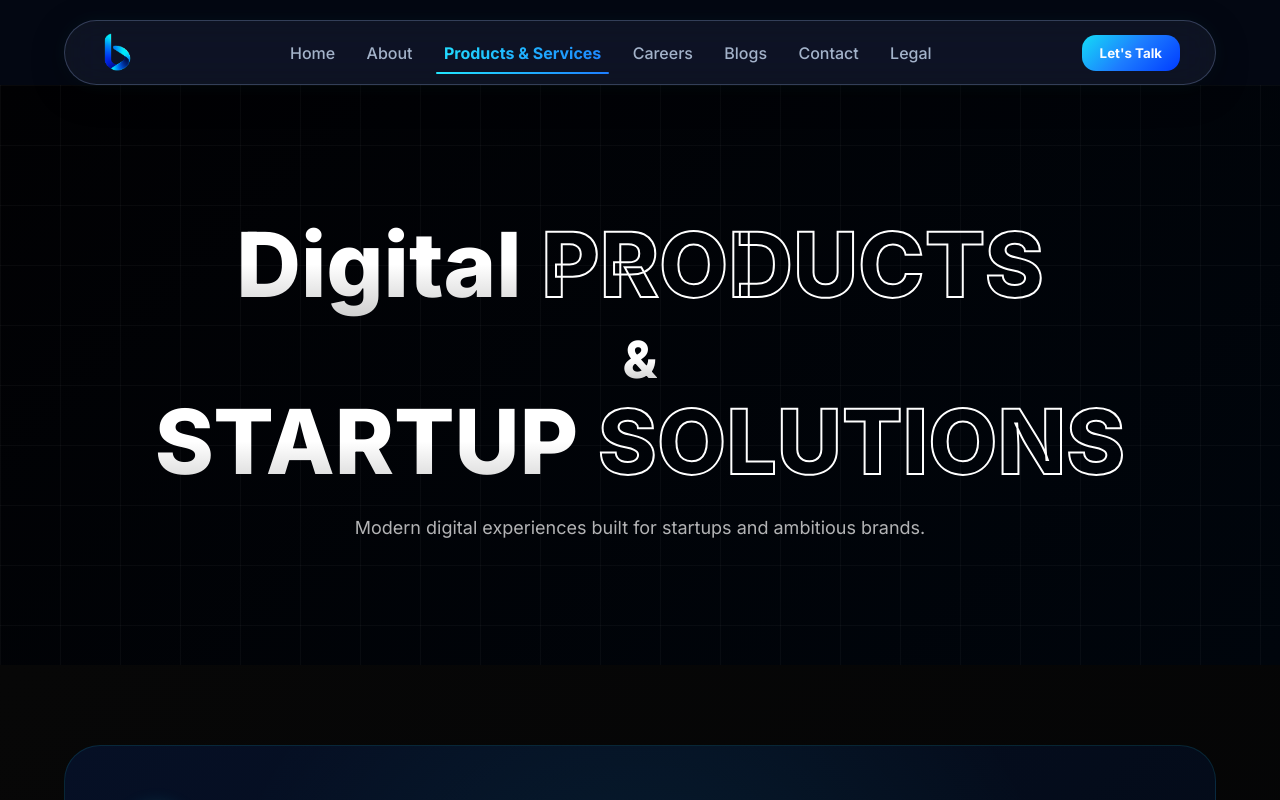
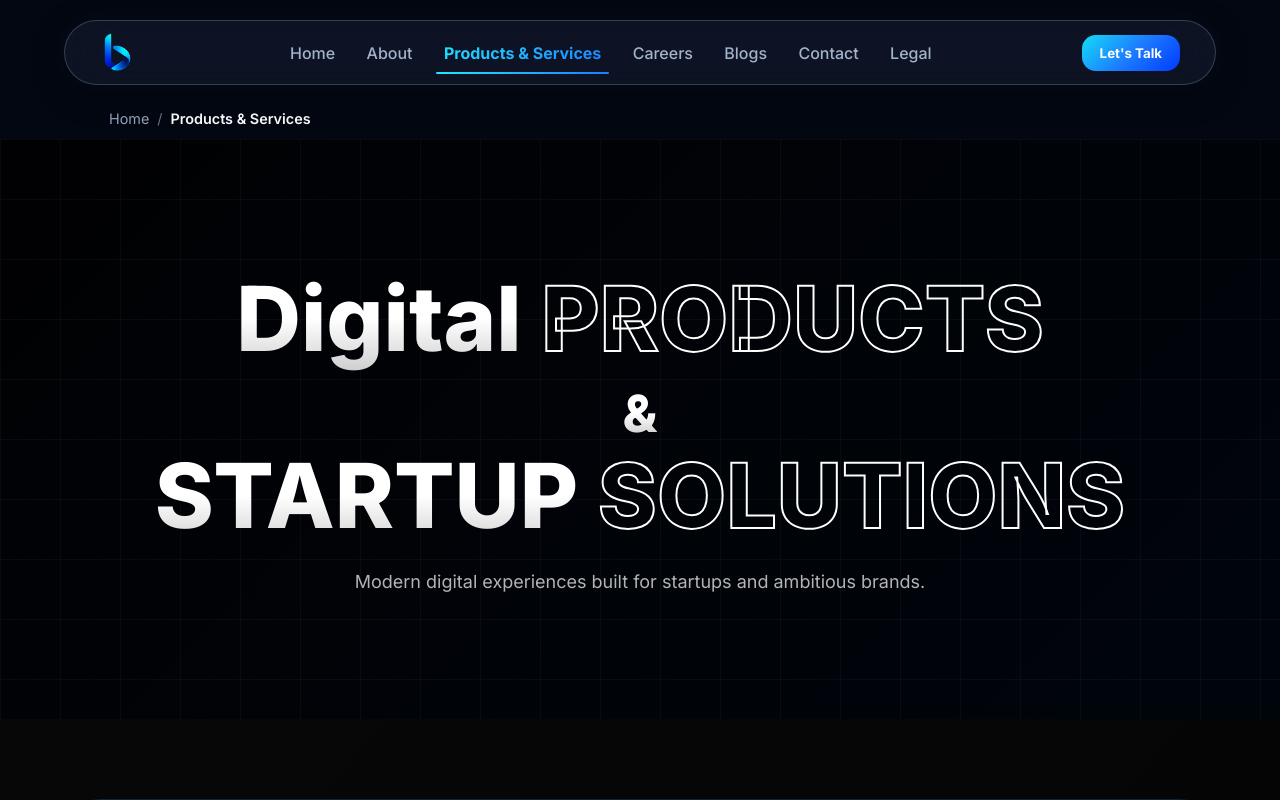
Before and after one commit to brevto/brevto-innovations-website, a React (Vite) app: page / in a window 1280 px wide. Both pictures are taken after a click on the button "Explore Services". Shown: the top 800 px of the page. Built offline with nearby package versions, Linux system fonts and the light colour scheme; no server answers.

Commit message:
Added breadcrumbs , added secon email in the footer

```diff
--- a/src/components/layout/Footer.jsx
+++ b/src/components/layout/Footer.jsx
@@ -105,6 +105,7 @@ const Footer = () => {
             <h3>Contact</h3>
 
             <p>brevto.official@gmail.com</p>
+            <p>brevto.support@gmail.com</p>
             <p>India</p>
 
           </div>
--- a/src/components/layout/Layout.jsx
+++ b/src/components/layout/Layout.jsx
@@ -1,11 +1,51 @@
 import React, { useEffect, useState } from "react";
-import { useLocation } from "react-router-dom";
+import { Link, useLocation } from "react-router-dom";
 import Header from "./Header";
 import Footer from "./Footer";
+import Container from "./Container";
+
+const routeLabels = {
+  "/about": "About",
+  "/products-services": "Products & Services",
+  "/careers": "Careers",
+  "/blogs": "Blogs",
+  "/contact": "Contact",
+  "/legal": "Legal",
+  "/privacy-policy": "Privacy Policy",
+  "/terms-of-use": "Terms of Use",
+  "/cookie-policy": "Cookie Policy",
+  "/data-security-policy": "Data Security Policy",
+  "/intellectual-property-policy": "Intellectual Property Policy",
+};
 
 const Layout = ({ children }) => {
   const [showTopButton, setShowTopButton] = useState(false);
   const location = useLocation();
+
+  const breadcrumbs = React.useMemo(() => {
+    const segments = location.pathname.split("/").filter(Boolean);
+
+    if (segments.length === 0) {
+      return [];
+    }
+
+    const items = [{ label: "Home", path: "/" }];
+    let accumulatedPath = "";
+
+    segments.forEach((segment) => {
+      accumulatedPath += `/${segment}`;
+      items.push({
+        label:
+          routeLabels[accumulatedPath] ||
+          segment
+            .replace(/-/g, " ")
+            .replace(/\b\w/g, (char) => char.toUpperCase()),
+        path: accumulatedPath,
+      });
+    });
+
+    return items;
+  }, [location.pathname]);
 
   useEffect(() => {
     const getHeroThreshold = () => {
@@ -52,10 +92,38 @@ const Layout = ({ children }) => {
 
   return (
     <div className="app-layout">
-
       <Header />
 
       <main className="main-content">
+        {breadcrumbs.length > 0 && (
+          <nav className="breadcrumbs" aria-label="Breadcrumb">
+            <div className="breadcrumbs-container">
+              <ol className="breadcrumbs-list">
+                {breadcrumbs.map((crumb, index) => {
+                  const isLast = index === breadcrumbs.length - 1;
+
+                  return (
+                    <li key={crumb.path} className="breadcrumb-item">
+                      {isLast ? (
+                        <span className="breadcrumb-current">{crumb.label}</span>
+                      ) : (
+                        <>
+                          <Link to={crumb.path} className="breadcrumb-link">
+                            {crumb.label}
+                          </Link>
+                          <span className="breadcrumb-separator" aria-hidden="true">
+                            /
+                          </span>
+                        </>
+                      )}
+                    </li>
+                  );
+                })}
+              </ol>
+            </div>
+          </nav>
+        )}
+
         {children}
       </main>
 
--- a/src/styles/global.css
+++ b/src/styles/global.css
@@ -43,7 +43,57 @@ button {
 
 .main-content {
   min-height: 100vh;
-  padding-top: 85px;
+  padding-top: 110px;
+}
+
+.breadcrumbs {
+  width: 100%;
+  padding: 0 0 8px;
+}
+
+.breadcrumbs-container {
+  width: min(90%, 1320px);
+  margin: 0 auto;
+  padding: 0 0 4px;
+  background: transparent;
+  border: none;
+  box-shadow: none;
+}
+
+.breadcrumbs-list {
+  display: flex;
+  align-items: center;
+  flex-wrap: wrap;
+  gap: 8px;
+  list-style: none;
+  margin: 0;
+  padding-left: 45px;
+}
+
+.breadcrumb-item {
+  display: flex;
+  align-items: center;
+  gap: 8px;
+  color: #cbd5e1;
+  font-size: 0.9rem;
+}
+
+.breadcrumb-link {
+  color: #94a3b8;
+  transition: color 0.2s ease;
+}
+
+.breadcrumb-link:hover {
+  color: #22e7ff;
+}
+
+.breadcrumb-current {
+  color: #f8fafc;
+  font-weight: 600;
+}
+
+.breadcrumb-separator {
+  color: #64748b;
 }
 
 .back-to-top-button {
@@ -81,7 +131,15 @@ section {
   padding: 60px 0;
 }
 
+@media (max-width: 540px) {
+  .main-content {
+    padding-top: 100px;
+  }
 
+  .breadcrumb-item {
+    font-size: 0.82rem;
+  }
+}
 
 /* =========================
    UI COMPONENTS
```
Also changed, not shown: vercel.json (added).
